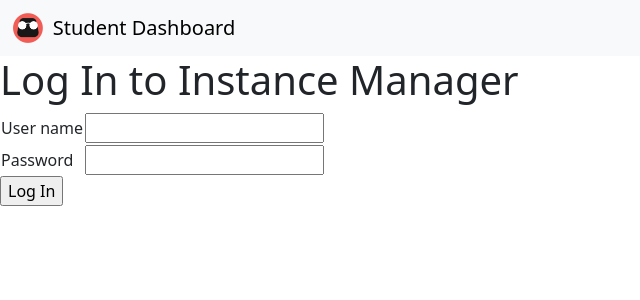
After one commit to danielh13210/miningbots-coolify-manager, a Flask app: page /login in a window 1280 px wide. The commit adds this page. Shown: the top 300 px of the page, without its empty margins (0-640 px from the left). Run offline with Flask 3, Linux system fonts and the light colour scheme; parts of the project's set-up code (start-up, migrations or seed data) failed here and were passed over.

Commit message:
add actual login flow

```diff
--- a/docker-compose.yml
+++ b/docker-compose.yml
@@ -13,6 +13,7 @@ services:
       - fe_host=${fe_host:?}
       - BASE_DOMAIN=${BASE_DOMAIN:?}
       - POSTGRES_CONNECT_URI=${POSTGRES_CONNECT_URI:?}
+      - SECRET_KEY=${SECRET_KEY:?}
     healthcheck:
       test: ["CMD", "python3", "healthcheck.py"]
       interval: 1m30s
--- a/main.py
+++ b/main.py
@@ -1,4 +1,5 @@
 from flask import Flask, render_template, redirect, request, jsonify
+from flask_login import LoginManager, UserMixin, login_user, login_required, logout_user, current_user
 import json
 import zipfile, tempfile
 import os
@@ -23,11 +24,19 @@ class UserEntry(Base):
     id = Column(String, primary_key=True)
     password = Column(String, nullable=False) # not the password, the hex hash
 
+class IMUserEntry(Base):
+    from sqlalchemy import Column, String
+    __tablename__ = "im_users"
+
+    id = Column(String, primary_key=True)
+    password = Column(String, nullable=False) # not the password, the hex hash
+
 class PlayerEntry(Base):
     from sqlalchemy import Column, BigInteger, String, ForeignKey, PrimaryKeyConstraint, ForeignKeyConstraint
     __tablename__ = "players"
 
     name = Column(String, nullable=False)
+    username = Column(String, ForeignKey("im_users.id"), nullable=False)
     instance = Column(String, nullable=False)
     uploaddir = Column(String, nullable=False)
     ownerID = Column(String, ForeignKey("users.id"), nullable=False)
@@ -38,33 +47,57 @@ class PlayerEntry(Base):
     # the following columns are unused, and are needed for foreign key only
     pk_instance = Column(String)
     ok_instance = Column(String)
+    pk_username = Column(String)
+    ok_username = Column(String)
     __table_args__ = (
-        PrimaryKeyConstraint("instance","name"),
-        ForeignKeyConstraint(['player_key','pk_instance'],["player_keys.player_key","player_keys.instance"]),
-        ForeignKeyConstraint(['observer_key','ok_instance'],["observer_keys.observer_key","observer_keys.instance"]),
+        PrimaryKeyConstraint("username","instance","name"),
+        ForeignKeyConstraint(['player_key','pk_instance','pk_username'],["player_keys.player_key","player_keys.instance","player_keys.username"]),
+        ForeignKeyConstraint(['observer_key','ok_instance','ok_username'],["observer_keys.observer_key","observer_keys.instance","observer_keys.username" ]),
     )
 
 class PlayerKeys(Base):
-    from sqlalchemy import Column, String, BigInteger, Boolean, text, PrimaryKeyConstraint
+    from sqlalchemy import Column, String, BigInteger, Boolean, text, PrimaryKeyConstraint, ForeignKey
     __tablename__ = "player_keys"
 
+    username=Column(String, ForeignKey("im_users.id"), nullable=False)
     instance=Column(String, nullable=False)
     player_key=Column(BigInteger, nullable=False)
     used=Column(Boolean, nullable=False, server_default=text("FALSE"))
     __table_args__ = (
-        PrimaryKeyConstraint("instance","player_key"),
+        PrimaryKeyConstraint("username","instance","player_key"),
     )
 
 class ObserverKeys(Base):
-    from sqlalchemy import Column, String, BigInteger, Boolean, text, PrimaryKeyConstraint
+    from sqlalchemy import Column, String, BigInteger, Boolean, text, PrimaryKeyConstraint, ForeignKey
     __tablename__ = "observer_keys"
 
+    username=Column(String, ForeignKey("im_users.id"), nullable=False)
     instance=Column(String, nullable=False)
     observer_key=Column(BigInteger, nullable=False)
     used=Column(Boolean, nullable=False, server_default=text("FALSE"))
     __table_args__ = (
-        PrimaryKeyConstraint("instance","observer_key"),
+        PrimaryKeyConstraint("username","instance","observer_key"),
     )
+
+def check_user(id,password):
+    with engine.connect() as conn:
+        result = conn.execute(
+            text("SELECT password FROM im_users WHERE id = :id"),
+            {"id": id}
+        )
+        password_hash=result.scalar()
+        if not password_hash: return False
+        try:
+            return argon2.PasswordHasher().verify(password_hash,password)
+        except argon2.exceptions.VerifyMismatchError:
+            return False
+
+# wrapper for login required routes
+def login_view(route,*args,**kwargs):
+    def wrapper(view):
+        login_manager.login_view = route
+        return app.route(route,*args,**kwargs)(view)
+    return wrapper
 
 Base.metadata.create_all(engine)
 
@@ -73,19 +106,37 @@ def format_config_template(file, **kwargs):
     return config_templates.get_template(file).render(**kwargs)
 
 app = Flask(__name__)
+app.secret_key = os.environ['SECRET_KEY']
+
+login_manager = LoginManager()
+login_manager.init_app(app)
+
+class User(UserMixin):
+    def __init__(self, id):
+        self.id = id
+
+@login_manager.user_loader
+def load_user(user_id):
+    return User(user_id)
+
+
+def render_template_with_user(template_name, **kwargs):
+    return render_template(template_name, username=getattr(current_user, 'id', None), **kwargs)
 
 @app.route("/")
+@login_required
 def home():
     # Render index.html from the templates folder
-    return render_template("index.html", instances=get_active_instances('todo'), frontend_url=os.environ['fe_host'])
+    return render_template_with_user("index.html", instances=get_active_instances(current_user.id), frontend_url=os.environ['fe_host'])
 
 @app.route("/details")
+@login_required
 def details():
     try:
         instance=request.args['instance']
     except KeyError:
         return "Instance required",400
-    instances=get_active_instances('todo')
+    instances=get_active_instances(current_user.id)
     if instance not in instances:
         return "Instance not found",404
     with engine.connect() as conn:
@@ -93,20 +144,23 @@ def details():
         players=[player_row[0] for player_row in player_rows]
     # Render index.html from the templates folder
     if not os.path.isdir(instances[instance]['config_dir']):
-        return render_template("details.html", instance=instance, instances=instances,players=players,nocorrupt=False,corrupt_error="cannot find config dir for instance, please recreate this instance")
-    return render_template("details.html", instance=instance, instances=instances,players=players,nocorrupt=True)
+        return render_template_with_user("details.html", instance=instance, instances=instances,players=players,nocorrupt=False,corrupt_error="cannot find config dir for instance, please recreate this instance")
+    return render_template_with_user("details.html", instance=instance, instances=instances,players=players,nocorrupt=True)
 
 @app.route("/new",methods=['GET'])
+@login_required
 def new_instance():
     # Render new_instance.html from templates
-    return render_template("new_instance.html",username='todo')
+    return render_template_with_user("new_instance.html")
 
 @app.route("/players/new",methods=['GET'])
+@login_required
 def new_player():
     # Render new_instance.html from templates
-    return render_template("new_player.html",instance=request.args.get("instance"), username='todo')
+    return render_template_with_user("new_player.html", instance=request.args.get("instance"))
 
 @app.route("/new",methods=['POST'])
+@login_required
 def api_new_instance():
     try:
         config_zip=request.files.get('config-zip')
@@ -124,33 +178,34 @@ def api_new_instance():
             conn.begin()
             for key in observer_keys:
                 if not isinstance(key,int): raise ConfigError("observer_keys.json: non-integer found")
-                conn.execute(text('INSERT INTO observer_keys (instance,observer_key) VALUES (:instance,:observer_key)'),{'instance':name,'observer_key':key})
+                conn.execute(text('INSERT INTO observer_keys (username,instance,observer_key) VALUES (:username,:instance,:observer_key)'),{'username':current_user.id,'instance':name,'observer_key':key})
             conn.execute(text('UPDATE observer_keys SET used=TRUE WHERE instance=:instance AND observer_key=:observer_key'),{'instance':name,'observer_key':observer_keys[0]})
             keyfile=open(os.path.join(config_dir,'player_keys.json'),'r')
             player_keys=json.load(keyfile)
             keyfile.close()
             for key in player_keys:
                 if not isinstance(key,int): raise ConfigError("player_keys.json: non-integer found")
-                conn.execute(text('INSERT INTO player_keys(instance,player_key) VALUES (:instance,:player_key)'),{'instance':name,'player_key':key})
+                conn.execute(text('INSERT INTO player_keys(username,instance,player_key) VALUES (:username,:instance,:player_key)'),{'username':current_user.id,'instance':name,'player_key':key})
             conn.commit()
-        spawn_new_instance('todo',name,config_dir,observer_keys[0],start=request.form.get('autoStart'))
+        spawn_new_instance(current_user.id,name,config_dir,observer_keys[0],start=request.form.get('autoStart'))
     except ConflictException:
-        return render_template("new_instance.html",error="Docker container conflict. Please choose another name")
+        return render_template_with_user("new_instance.html",error="Docker container conflict. Please choose another name")
     except ConfigError as e:
-        return render_template("new_instance.html",error=f"Configuration error: {e.args[0]}")
+        return render_template_with_user("new_instance.html",error=f"Configuration error: {e.args[0]}")
     return redirect("/")
 
 @app.route("/players/new",methods=['POST'])
+@login_required
 def api_new_player():
-    instances=get_active_instances('todo')
+    instances=get_active_instances(current_user.id)
     try:
         name=request.form.get('name')
         instance=request.form.get('instance')
-        userID=containerName=f"{'todo'}-{instance}-{name}"
+        userID=containerName=f"{current_user.id}-{instance}-{name}"
         if not (name and instance):
-            return render_template("new_player.html",instance=instance,error="Player name and instance name required")
+            return render_template_with_user("new_player.html",instance=instance,error="Player name and instance name required")
         if instance not in instances:
-            return render_template("new_player.html",instance=instance,error="Instance not found")
+            return render_template_with_user("new_player.html",instance=instance,error="Instance not found")
         uploaddir=f"/tmp/{containerName}"
         os.makedirs(uploaddir)
         import secrets,base64
@@ -158,20 +213,20 @@ def api_new_player():
         with engine.connect() as conn:
             conn.begin()
             if conn.execute(text("SELECT * FROM players WHERE name=:name AND instance=:instance"),{"name":name,"instance":instance}).fetchone(): raise ConflictException
-            player_key=conn.execute(text("SELECT player_key FROM player_keys WHERE instance=:instance AND used=FALSE"),{"instance":instance}).fetchone()
+            player_key=conn.execute(text("SELECT player_key FROM player_keys WHERE instance=:instance AND username=:username AND used=FALSE"),{"instance":instance,"username":current_user.id}).fetchone()
             if player_key:
                 player_key=player_key[0]
-                conn.execute(text("UPDATE player_keys SET used=true WHERE instance=:instance AND player_key=:player_key"),{"instance":instance,"player_key":player_key})
+                conn.execute(text("UPDATE player_keys SET used=true WHERE instance=:instance AND username=:username AND player_key=:player_key"),{"instance":instance,"username":current_user.id,"player_key":player_key})
             else:
                 raise NoKeysException()
-            observer_key=conn.execute(text("SELECT observer_key FROM observer_keys WHERE instance=:instance AND used=FALSE"),{"instance":instance}).fetchone()
+            observer_key=conn.execute(text("SELECT observer_key FROM observer_keys WHERE instance=:instance AND username=:username AND used=FALSE"),{"instance":instance,"username":current_user.id}).fetchone()
             if observer_key:
                 observer_key=observer_key[0]
-                conn.execute(text("UPDATE observer_keys SET used=true WHERE instance=:instance AND observer_key=:observer_key"),{"instance":instance,"observer_key":observer_key})
+                conn.execute(text("UPDATE observer_keys SET used=true WHERE instance=:instance AND username=:username AND observer_key=:observer_key"),{"instance":instance,"username":current_user.id,"observer_key":observer_key})
             else:
                 raise NoKeysException()
             conn.execute(text("INSERT INTO users (id, password) VALUES (:id,:password)"),{"id":credentials["userID"],"password":argon2.PasswordHasher().hash(credentials["password"])})
-            conn.execute(text("INSERT INTO players (name,instance,uploaddir,\"ownerID\",testserver,player_key,observer_key) VALUES (:name,:instance,:uploaddir,:owner,:testserver,:player_key,:observer_key)"),{"name":name,"instance":instance,"uploaddir":uploaddir,"owner":credentials["userID"],"testserver":f'{name}-{instance}',"player_key":player_key,"observer_key":observer_key})
+            conn.execute(text("INSERT INTO players (username,name,instance,uploaddir,\"ownerID\",testserver,player_key,observer_key) VALUES (:username,:name,:instance,:uploaddir,:owner,:testserver,:player_key,:observer_key)"),{"username":current_user.id,"name":name,"instance":instance,"uploaddir":uploaddir,"owner":credentials["userID"],"testserver":f'{name}-{instance}',"player_key":player_key,"observer_key":observer_key})
             conn.commit()
         with zipfile.ZipFile(os.path.join(uploaddir,"testpack.zip"),mode='w') as configpack:
             with configpack.open('server_config.json','w') as scfile:
@@ -185,14 +240,14 @@ def api_new_player():
                 pcfile.write(format_config_template('player_config.json',player_name=f'{name}',player_key=player_key,observer_name=f'{name}:observer',observer_key=observer_key).encode())
         os.makedirs (uploaddir,exist_ok=True)
     except ConflictException:
-        return render_template("new_player.html",instance=instance,error="Player name conflict. Please choose another name")
+        return render_template_with_user("new_player.html",instance=instance,error="Player name conflict. Please choose another name")
     except NoKeysException:
-        return render_template("new_player.html",instance=instance,error="No keys left, the instance cannot fit any more players")
+        return render_template_with_user("new_player.html",instance=instance,error="No keys left, the instance cannot fit any more players")
     with engine.connect() as conn:
         player_rows=conn.execute(text("SELECT name FROM players WHERE instance=:instance"),{"instance":instance}).fetchall()
         players=[player_row[0] for player_row in player_rows]
-    spawn_player('todo',name,instance,instances)
-    return render_template("details.html",instance=instance,instances=instances,players=players,showcred_player=name,showcred_creds=credentials,nocorrupt=True)
+    spawn_player(current_user.id,name,instance,instances)
+    return render_template_with_user("details.html",instance=instance,instances=instances,players=players,showcred_player=name,showcred_creds=credentials,nocorrupt=True)
 
 
 @app.route("/favicon.ico")
@@ -200,27 +255,30 @@ def favicon():
     return redirect("/static/favicon.ico")
 
 @app.route("/stop",methods=['POST'])
+@login_required
 def api_stop_instance():
     try:
         instance=request.args['instance']
     except KeyError:
         return jsonify({"error":"instance name required"}),500
-    if instance not in get_active_instances():
+    if instance not in get_active_instances(current_user.id):
         return jsonify({"error":"instance not found"}),404
     if (error:=stop_instance(instance))['success']:
         return "",204
     else:
         return jsonify({"error":"failed to stop","rawError":error['rawError']}),500
 @app.route("/delete",methods=['DELETE'])
+@login_required
 def api_delete_instance():
     try:
         instance=request.args['instance']
     except KeyError:
         return jsonify({"error":"instance name required"}),500
-    if instance not in (instances:=get_active_instances()):
+    if instance not in (instances:=get_active_instances(current_user.id)):
         return jsonify({"error":"instance not found"}),404
     container=instances[instance]
-    if (error:=delete_instance(instance))['success']:
+    if (error:=delete_instance(current_user.id,instance))['success']:
+        import shutil
         if container['config_dir'] and os.path.isdir(container['config_dir']):
             import shutil
             shutil.rmtree(container['config_dir'])
@@ -229,25 +287,26 @@ def api_delete_instance():
             ownerIDs=[]
             player_keys=[]
             observer_keys=[]
-            for row in conn.execute(text("SELECT name, instance, uploaddir, \"ownerID\", player_key, observer_key FROM players WHERE instance=:instance"),{"instance":instance}).fetchall():
+            for row in conn.execute(text("SELECT name, instance, uploaddir, \"ownerID\", player_key, observer_key FROM players WHERE instance=:instance AND username=:username"),{"instance":instance,"username":current_user.id}).fetchall():
                 uploaddir=row[2]
                 shutil.rmtree(uploaddir)
-                delete_player('todo',row[0],row[1])
+                delete_player(current_user.id,row[0],row[1])
                 ownerIDs.append(row[3])
                 player_keys.append(row[4])
                 observer_keys.append(row[5])
-            conn.execute(text("DELETE FROM players WHERE instance=:instance"),{"instance":instance})
+            conn.execute(text("DELETE FROM players WHERE instance=:instance AND username=:username"),{"instance":instance,"username":current_user.id})
             for ownerID in ownerIDs:
                 conn.execute(text("DELETE FROM users WHERE id=:ownerID"),{"ownerID":ownerID})
             # reclaim the keys
-            conn.execute(text("DELETE FROM player_keys WHERE instance=:instance"),{"instance":instance})
-            conn.execute(text("DELETE FROM observer_keys WHERE instance=:instance"),{"instance":instance})
+            conn.execute(text("DELETE FROM player_keys WHERE instance=:instance AND username=:username"),{"instance":instance,"username":current_user.id})
+            conn.execute(text("DELETE FROM observer_keys WHERE instance=:instance AND username=:username"),{"instance":instance,"username":current_user.id})
             conn.commit()
 
         return "",204
     else:
         return jsonify({"error":"failed to delete","rawError":error['rawError']}),500
 @app.route("/players/delete",methods=['DELETE'])
+@login_required
 def api_delete_player():
     with engine.connect() as conn:
         conn.begin()
@@ -259,28 +318,53 @@ def api_delete_player():
         row=conn.execute(text("SELECT uploaddir,\"ownerID\",player_key,observer_key FROM players WHERE name=:name AND instance=:instance"),{"instance":instance,"name":player}).fetchone() # fetch one, it's unique
         if not row:
             return jsonify({"error":"player not found on instance"}),404
-        if not (error:=delete_player('todo',player,instance))['success']:
+        if not (error:=delete_player(current_user.id,player,instance))['success']:
             return jsonify({"error":"failed to delete test server","rawError":error['rawError']}),500
         import shutil
         shutil.rmtree(row[0])
-        conn.execute(text("DELETE FROM players WHERE name=:name AND instance=:instance"),{"instance":instance,"name":player})
+        conn.execute(text("DELETE FROM players WHERE name=:name AND username=:username AND instance=:instance"),{"instance":instance,"name":player,"username":current_user.id})
         conn.execute(text("DELETE FROM users WHERE id=:id"),{"id":row[1]})
-        conn.execute(text("UPDATE player_keys SET used=FALSE WHERE instance=:instance AND player_key=:player_key"),{"instance":instance,"player_key":row[2]})
-        conn.execute(text("UPDATE observer_keys SET used=FALSE WHERE instance=:instance AND observer_key=:observer_key"),{"instance":instance,"observer_key":row[3]})
+        conn.execute(text("UPDATE player_keys SET used=FALSE WHERE instance=:instance AND username=:username AND player_key=:player_key"),{"instance":instance,"username":current_user.id,"player_key":row[2]})
+        conn.execute(text("UPDATE observer_keys SET used=FALSE WHERE instance=:instance AND username=:username AND observer_key=:observer_key"),{"instance":instance,"username":current_user.id,"observer_key":row[3]})
         conn.commit()
         return "",204
 @app.route("/start",methods=['POST'])
+@login_required
 def api_start_instance():
     try:
         instance=request.args['instance']
     except KeyError:
         return jsonify({"error":"instance name required"}),500
-    if instance not in get_active_instances():
+    if instance not in get_active_instances(current_user.id):
         return jsonify({"error":"instance not found"}),404
     if (error:=start_instance(instance))['success']:
         return "",204
     else:
         return jsonify({"error":"failed to start","rawError":error['rawError']}),500
+
+@app.route("/login",methods=['GET'])
+@login_view('/login')
+def login():
+    if current_user.is_authenticated:
+        return redirect(request.args.get('next') or '/')
+    return render_template("login.html")
+
+@app.route("/login", methods=['POST'])
+def login_post():
+    username = request.form.get('userID')
+    password = request.form.get('password')
+    if check_user(username,password):
+        login_user(User(id=username))
+        return redirect(request.args.get('next') or '/')
+    else:
+        return render_template("login.html",error="Login incorrect")
+
+@app.route("/logout")
+@login_required
+def logout():
+    logout_user()
+    return redirect("/login")
+
 @app.route("/healthcheck",methods=['GET'])
 def healthcheck(): return "",204
 
--- a/requirements.txt
+++ b/requirements.txt
@@ -1,4 +1,5 @@
 flask
+flask-login
 httpx
 gunicorn
 SQLAlchemy
--- a/static/styles.css
+++ b/static/styles.css
@@ -30,3 +30,12 @@ h1.title {
   display: flex !important;
   flex-direction: row !important;
 }
+
+#logout-button {
+  color: black;
+  text-decoration: none;
+}
+
+.icon {
+  height: 20px;
+}
--- /dev/null
+++ b/templates/login.html
@@ -0,0 +1,33 @@
+<!DOCTYPE html>
+<html lang="en">
+
+<head>
+  <meta charset="UTF-8" />
+  <meta name="viewport" content="width=device-width, initial-scale=1.0" />
+  <title>Instance Manager</title>
+  <link href="https://cdn.jsdelivr.net/npm/bootstrap@5.3.3/dist/css/bootstrap.min.css" rel="stylesheet"
+    integrity="sha384-QWTKZyjpPEjISv5WaRU9OFeRpok6YctnYmDr5pNlyT2bRjXh0JMhjY6hW+ALEwIH" crossorigin="anonymous" />
+  <script src="https://cdn.jsdelivr.net/npm/bootstrap@5.3.3/dist/js/bootstrap.bundle.min.js"
+    integrity="sha384-YvpcrYf0tY3lHB60NNkmXc5s9fDVZLESaAA55NDzOxhy9GkcIdslK1eN7N6jIeHz"
+    crossorigin="anonymous"></script>
+  <link href="/static/styles.css" rel="stylesheet" />
+</head>
+
+<body>
+  <div id="navbar-peek-triggerbox"></div>
+  <nav class="navbar navbar-expand-lg navbar-light bg-light competition-disabled">
+    <img src="/static/favicon.ico" alt="tinkercademy logo" class="navbar-brand-logo">
+    <a class="navbar-brand" href="#">Student Dashboard</a>
+  </nav>
+  <h1>Log In to Instance Manager</h1>
+  {% if error %}
+  <h2 class="error">Error: {{error}}</h2>
+  {% endif %}
+  <form method="POST">
+    <table>
+      <tr><td><label for="userID">User name</label></td><td><input id="userID" name="userID" type="text" required></td></tr>
+      <tr><td><label for="password">Password</label></td><td><input id="password" name="password" type="password" required></td></tr>
+    </table>
+    <input type="submit" value="Log In">
+  </form>
+</body>
```
Also changed, not shown: templates/details.html (+18 -1 lines), templates/index.html (+18 -1 lines), templates/new_instance.html (+18 -1 lines), templates/new_player.html (+18 -1 lines), static/logout.svg (added), static/user.svg (added).
